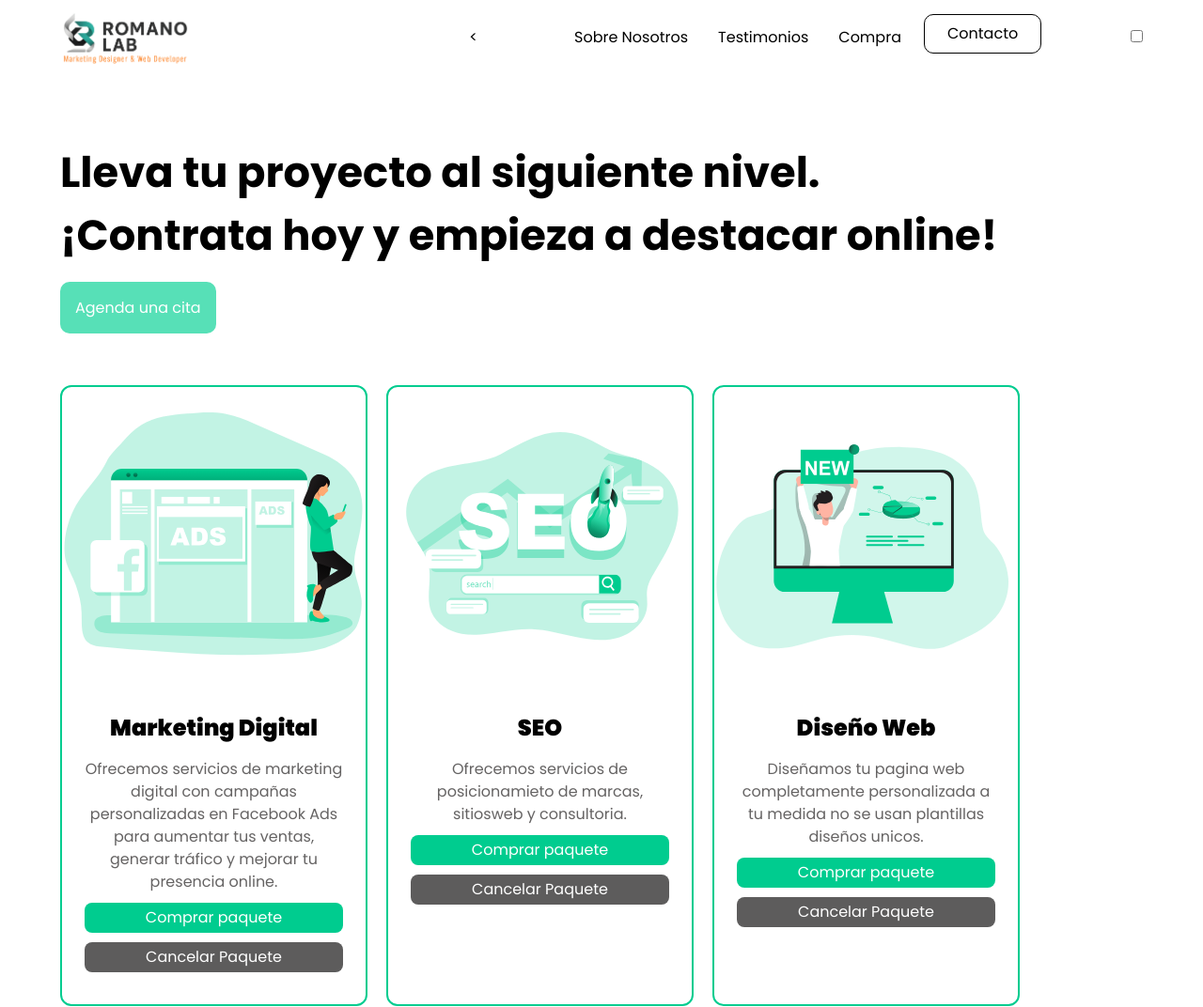
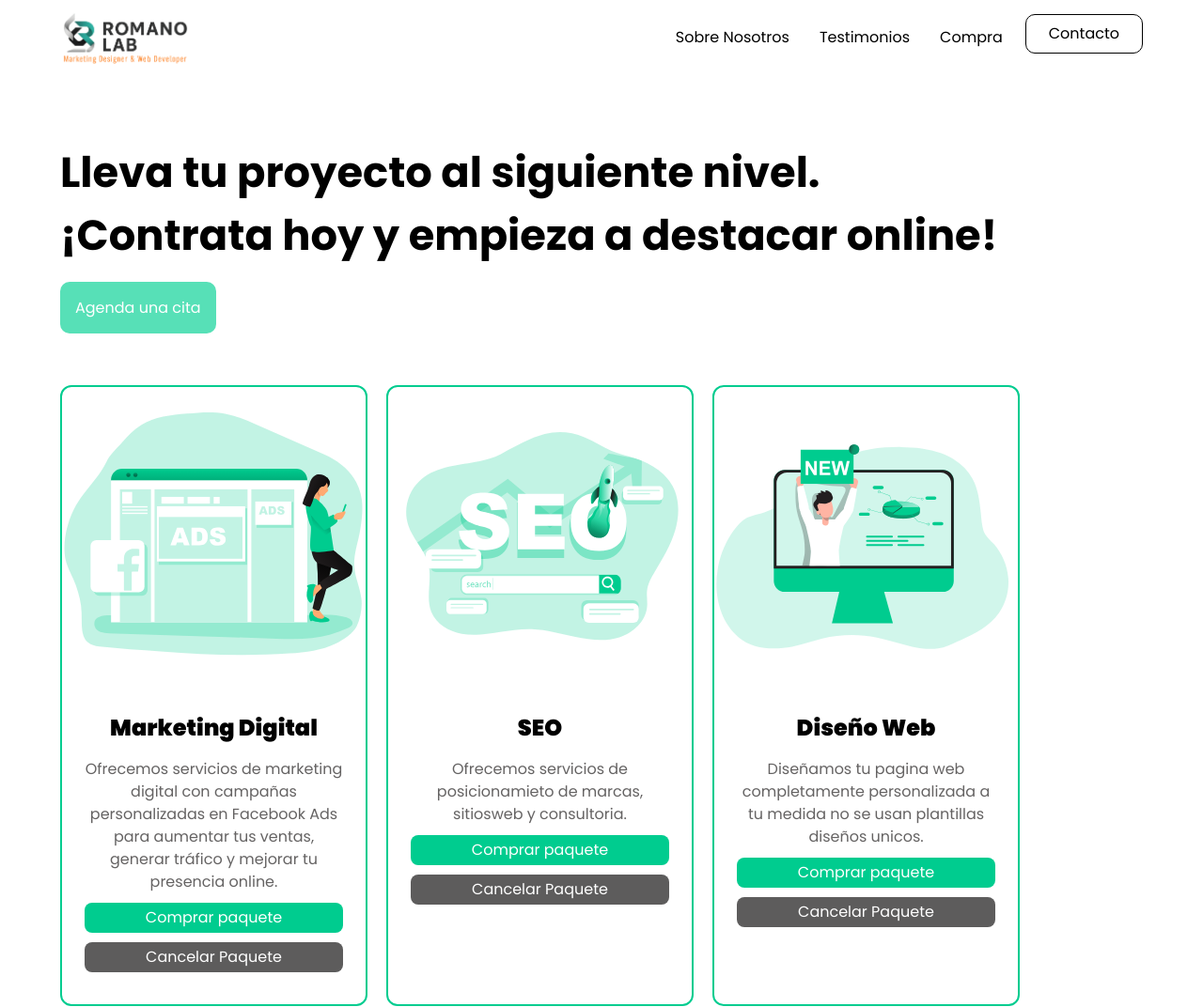
Before and after one commit to romanocode/RomanoLab, a plain HTML site: page Compra.html in a window 1280 px wide. Shown: the top 1072 px of the page at 94% size. Drawn offline with nearby package versions, Linux system fonts and the light colour scheme.

Commit message:
Eliminar label

```diff
--- a/Compra.html
+++ b/Compra.html
@@ -18,11 +18,6 @@
                     <img src="./assets/logo.png" class="navlogo" alt="logo">
                 </a>
 
-
-
-
-
-                <
                 <ul class="navList">
 
                     <li class="navElement">
@@ -44,11 +39,7 @@
 
                 </ul>
 
-                <label class="theme">
 
-                    <input type="checkbox" class="themeswichert">
-
-                </label>
 
             </nav>
 
```
Also changed, not shown: index.html (+0 -8 lines), testimonios.html (+0 -4 lines).
